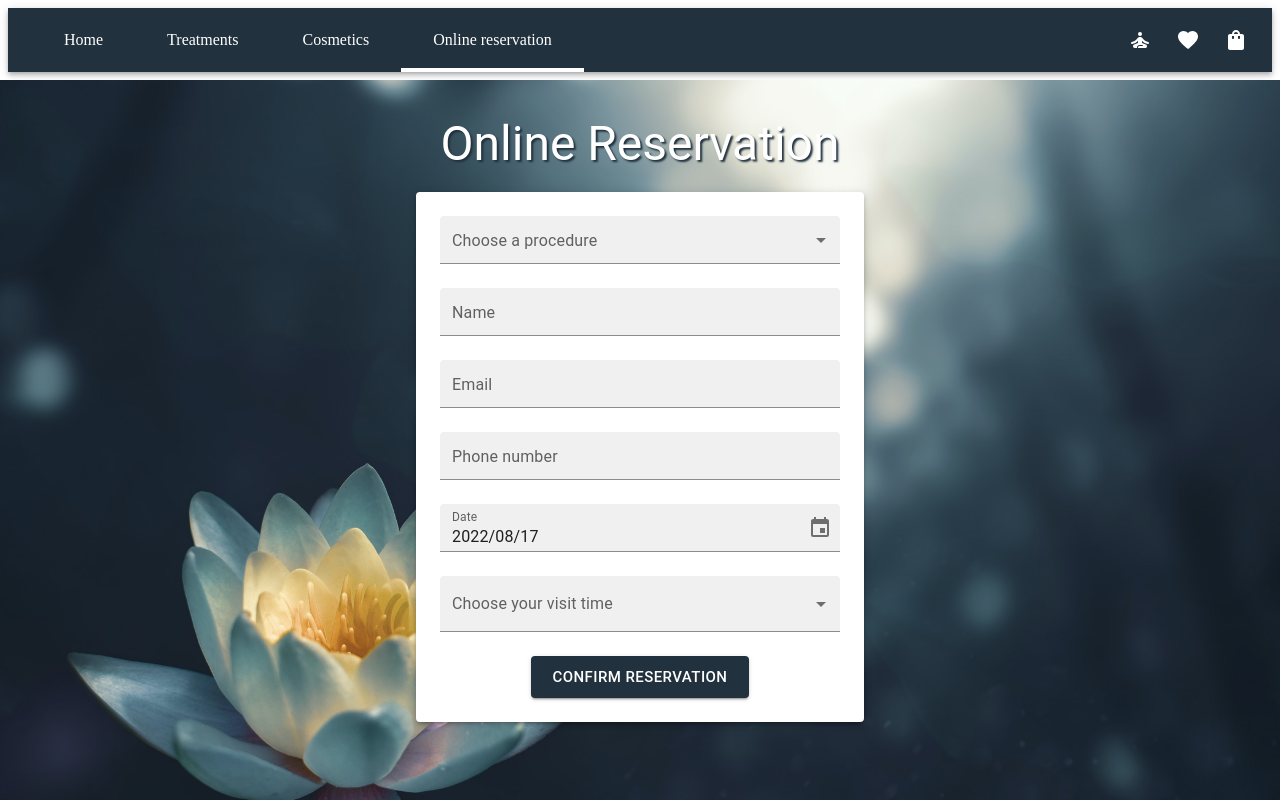
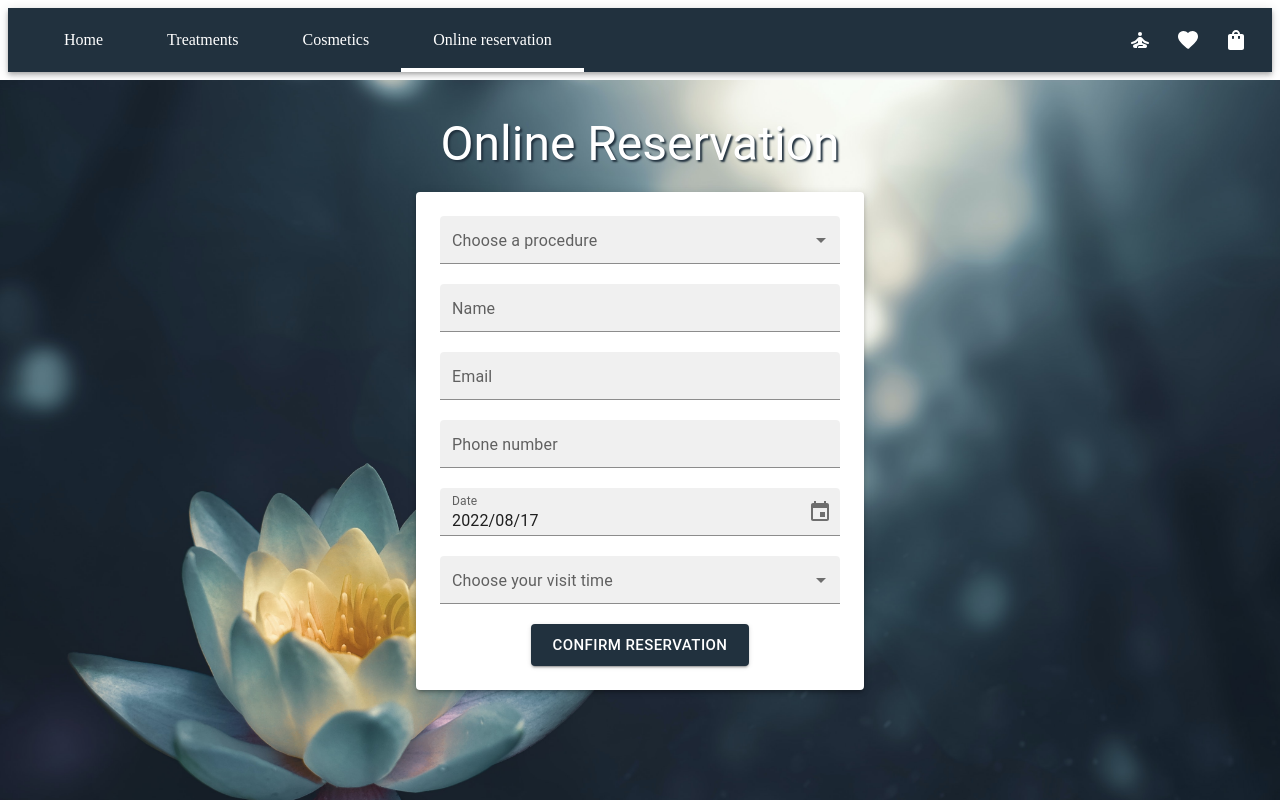
Before and after one commit to ManAgne/Spa-page, a React (Create React App) app in the folder app/: page /reservation in a window 1280 px wide. Shown: the top 800 px of the page. Built offline with nearby package versions, Linux system fonts and the light colour scheme.

Commit message:
style: changed gap between form fields

```diff
--- a/app/src/pages/cosmetics-page/components/product-card.jsx
+++ b/app/src/pages/cosmetics-page/components/product-card.jsx
@@ -10,6 +10,7 @@ import {
 } from '@mui/material';
 import FavoriteRoundedIcon from '@mui/icons-material/FavoriteRounded';
 import FavoriteBorderRoundedIcon from '@mui/icons-material/FavoriteBorderRounded';
+import { useNavigate } from 'react-router-dom';
 import CartContext from '../../../contexts/cart-context';
 
 const ProductCard = ({
@@ -20,6 +21,7 @@ const ProductCard = ({
   liked,
   updateProduct,
 }) => {
+  const navigate = useNavigate();
   const { addToCart } = React.useContext(CartContext);
   const qty = 1;
 
@@ -51,7 +53,7 @@ const ProductCard = ({
         </Typography>
       </CardContent>
       <CardActions sx={{ display: 'flex', justifyContent: 'space-between' }}>
-        <Button size="small">More</Button>
+        <Button size="small" onClick={() => navigate(`/product/${id}`)}>More</Button>
         <Button size="small" onClick={() => addToCart({ id, qty })}>Add to card</Button>
       </CardActions>
     </Card>
--- a/app/src/pages/login.jsx
+++ b/app/src/pages/login.jsx
@@ -65,7 +65,7 @@ const Login = () => {
             display: 'flex',
             flexDirection: 'column',
             alignItems: 'center',
-            gap: 3,
+            gap: 2.5,
           }}
           onSubmit={handleSubmit}
           disabled={!dirty || !isValid}
--- a/app/src/pages/online-reservation-page/index.jsx
+++ b/app/src/pages/online-reservation-page/index.jsx
@@ -50,7 +50,7 @@ const OrderPage = () => {
             display: 'flex',
             flexDirection: 'column',
             alignItems: 'center',
-            gap: 3,
+            gap: 2.5,
           }}
         >
           <TextField
@@ -118,9 +118,10 @@ const OrderPage = () => {
             select
             label="Choose your visit time"
             variant="filled"
+            fullWidth
+            size="small"
             onChange={(event) => setProcedure(event.target.value)}
             value={procedure}
-            fullWidth
           >
             {bookTimes.map((time) => <MenuItem key={time} value={time}>{time}</MenuItem>)}
           </TextField>
--- a/app/src/pages/register.jsx
+++ b/app/src/pages/register.jsx
@@ -79,7 +79,7 @@ const Register = () => {
             display: 'flex',
             flexDirection: 'column',
             alignItems: 'center',
-            gap: 3,
+            gap: 2.5,
           }}
           onSubmit={handleSubmit}
           disabled={!dirty || !isValid}
```
